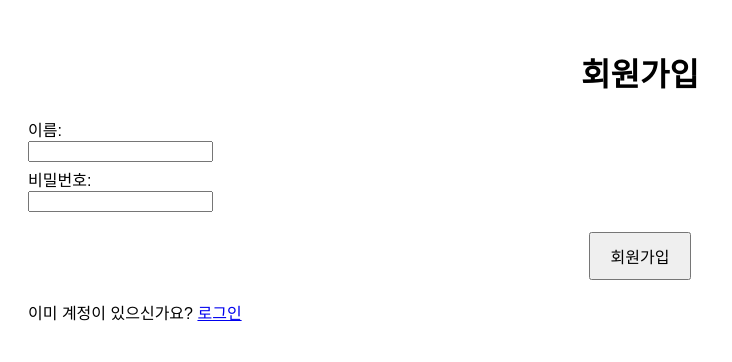
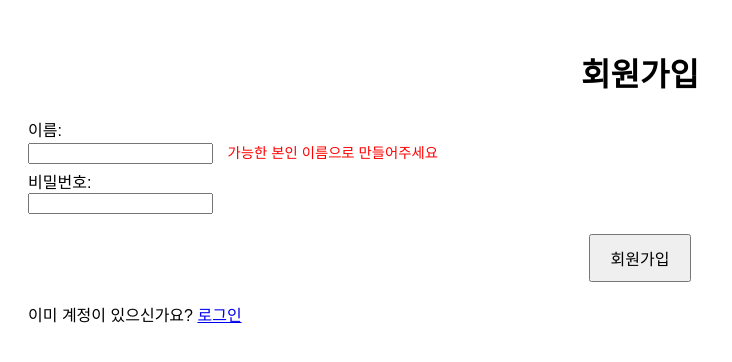
Before and after one commit to liveleisurely/MBTI_COMPARING, a Flask app: template templates/register.html in a window 1280 px wide. Shown: the top 362 px of the page, without its empty margins (0-732 px from the left). Run offline with Flask 3, Linux system fonts and the light colour scheme; the template is opened without the code that fills it, so the values that code supplies are empty.

Commit message:
회원가입 시 안내멘트 오류 수정

```diff
--- a/app.py
+++ b/app.py
@@ -54,7 +54,7 @@ def register():
         password = request.form['password']
         existing_user = User.query.filter_by(username=username).first()
         if existing_user:
-            flash('이미 사용 중인 아이디입니다.', 'error')
+            flash('이미 가입된 아이디입니다.', 'error')
             return redirect(url_for('register'))
         hashed_password = generate_password_hash(password, method='pbkdf2:sha256')
 
@@ -62,9 +62,8 @@ def register():
         try:
             db.session.add(new_user)
             db.session.commit()
-            flash('회원가입을 축하합니다', 'success')
-            flash(username, 'username')
-            flash(password, 'password')
+            flash(f'username:{username}', 'username')
+            flash(f'password:{password}', 'password')
             return redirect(url_for('register'))
         except Exception as e:
             db.session.rollback()
@@ -79,13 +78,15 @@ def login():
         password = request.form['password']
         user = User.query.filter_by(username=username).first()
 
-        if user and check_password_hash(user.password, password):
+        if not user:
+            flash('없는 아이디입니다. 회원가입을 해주세요', 'error')
+        elif not check_password_hash(user.password, password):
+            flash('비밀번호가 틀렸습니다. 재입력해주세요. 기억이 안나시면 관리자에게 문의해주세요', 'error')
+        else:
             session['username'] = username
             session['has_voted'] = user.has_voted
             session.permanent = True  # 세션을 영구적으로 설정하여 세션 만료 시간을 적용합니다.
             return redirect(url_for('index'))
-        else:
-            flash('로그인 정보가 일치하지 않습니다.', 'error')
 
     return render_template('login.html')
 
--- a/templates/register.html
+++ b/templates/register.html
@@ -4,15 +4,22 @@
     <meta charset="UTF-8">
     <title>회원가입</title>
     <link rel="stylesheet" href="{{ url_for('static', filename='style.css') }}">
+    <style>
+        .note {
+            color: red;
+            font-size: 0.9em;
+            margin-left: 10px;
+        }
+    </style>
 </head>
 <body>
     <h1>회원가입</h1>
     <form method="post" id="registerForm">
         <label for="username">이름:</label>
         <input type="text" id="username" name="username" required>
+        <span class="note">가능한 본인 이름으로 만들어주세요</span><br>
         <label for="password">비밀번호:</label>
-        <input type="password" id="password" name="password" required>
-        <input type="hidden" name="csrf_token" value="{{ csrf_token() }}">
+        <input type="password" id="password" name="password" required><br>
         <button type="submit">회원가입</button>
     </form>
     <p>이미 계정이 있으신가요? <a href="{{ url_for('login') }}">로그인</a></p>
@@ -24,20 +31,19 @@
             let username = '';
             let password = '';
             {% for category, message in messages %}
-            if ("{{ category }}" == "success") {
-                {% for message in messages %}
-                {% if loop.index == 2 %}
+            if ("{{ category }}" == "username") {
                 username = "{{ message }}";
-                {% elif loop.index == 3 %}
+            }
+            if ("{{ category }}" == "password") {
                 password = "{{ message }}";
-                {% endif %}
-                {% endfor %}
-                alert('=========================\n회원가입을 축하합니다\n1회용이지만 잘 기억하는 척이라도 하세요\n귀중한 정보는 어디있는지 모릅니다.\n\nid: "' + username + '"\npw: "' + password + '"\n=========================');
+            }
+            {% endfor %}
+            if (username && password) {
+                alert('=========================\n회원가입을 축하합니다. 로그인 해주세요. \n1회용이지만 잘 기억하는 척이라도 하세요\n귀중한 정보는 어디있는지 모릅니다.\n\n' + username + '\n' + password + '\n=========================');
                 window.location.href = "{{ url_for('login') }}";  // 팝업 확인 후 로그인 페이지로 이동
             } else {
-                alert("{{ message|safe }}");
+                alert("{{ messages[0][1] }}");
             }
-            {% endfor %}
         }
     </script>
     {% endif %}
```
Also changed, not shown: templates/login.html (+12 -0 lines), instance/users.db.
